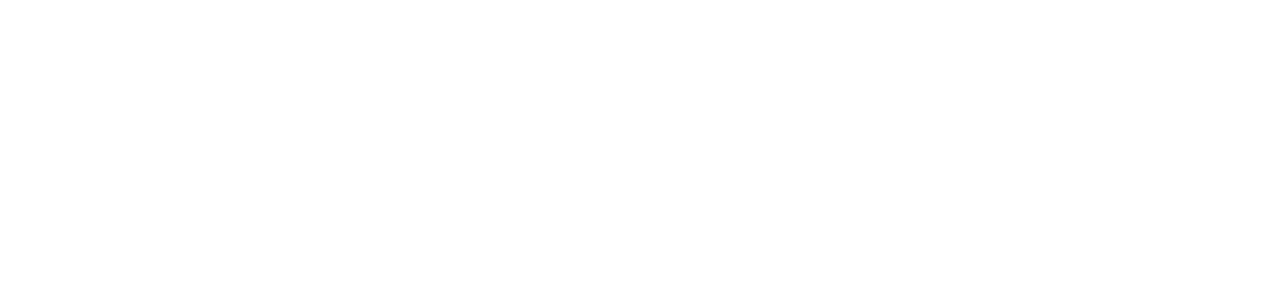
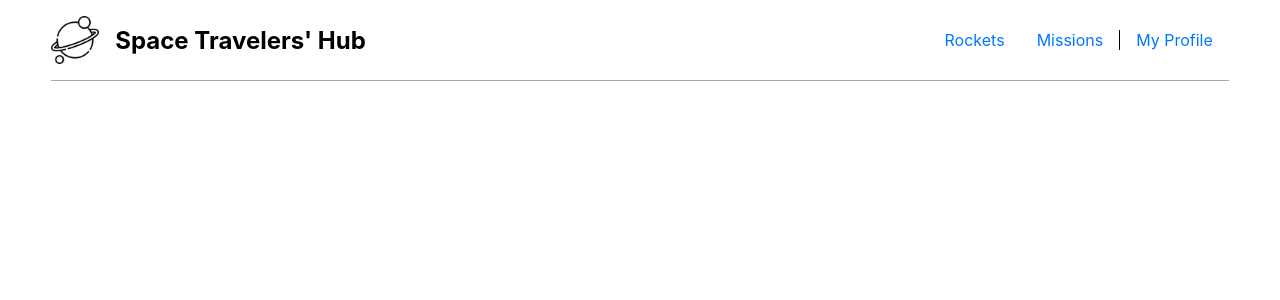
Before and after one commit to VelzckC0D3/Space-Travelers-Hub, a React (Create React App) app: page / in a window 1280 px wide. Shown: the top 300 px of the page. Built offline with nearby package versions, Linux system fonts and the light colour scheme.

Commit message:
Header
- implemented a new header with template navigation

```diff
--- a/src/App.js
+++ b/src/App.js
@@ -1,8 +1,18 @@
+import {
+  BrowserRouter as Router, Routes, Route,
+} from 'react-router-dom';
 import './App.css';
+import Navbar from './Components/navbar/Navbar';
 
 function App() {
   return (
-    <div className="App" />
+    <Router>
+      <Navbar />
+      <Routes>
+        <Route path="/" />
+        <Route path="/categories" />
+      </Routes>
+    </Router>
   );
 }
 
--- /dev/null
+++ b/src/Components/navbar/Navbar.jsx
@@ -0,0 +1,19 @@
+import { NavLink } from 'react-router-dom';
+import '../../style/Navbar.css';
+import logo from '../../assets/Img/logo.png';
+
+const Navbar = () => (
+  <nav className="navCont">
+    <h1 className="navTitle">
+      <img src={logo} alt="Logo" className="navLogo" />
+      Space Travelers&apos; Hub
+    </h1>
+    <ul className="navUl">
+      {/* JUST TEMPLATE */}
+      <li className="navLi"><NavLink to="/" exact="true" activeclassname="active">Rockets</NavLink></li>
+      <li className="navLi"><NavLink to="/missions" activeclassname="active">Missions</NavLink></li>
+      <li className="navLi"><NavLink to="/profile" activeclassname="active">My Profile</NavLink></li>
+    </ul>
+  </nav>
+);
+export default Navbar;
--- /dev/null
+++ b/src/style/Navbar.css
@@ -0,0 +1,48 @@
+.navCont {
+    background-color: rgb(255, 255, 255);
+    display: flex;
+    flex-direction: row;
+    margin: 0 4vw;
+    padding: 1rem 0;
+    justify-content: space-between;
+    border-bottom: 1px solid rgb(166, 166, 166);
+}
+
+.navTitle {
+    padding: 0;
+    margin: 0;
+    display: flex;
+    justify-content: center;
+    align-items: center;
+    gap: 1rem;
+}
+
+.navLogo {
+    width: 3rem;
+    margin: 0;
+    padding: 0;
+}
+
+.navUl {
+    display: flex;
+    flex-direction: row;
+    list-style: none;
+    padding: 0;
+    margin: 0;
+    justify-content: center;
+    align-items: center;
+}
+
+.navLi {
+    padding: 0 1rem;
+}
+
+.navLi:nth-child(3) {
+    border-left: 1px solid black;
+}
+
+.navLi a:link,
+.navLi a:visited {
+    color: rgb(0, 119, 255);
+    text-decoration: none;
+}
```
Also changed, not shown: src/assets/Img/logo.png (added).
